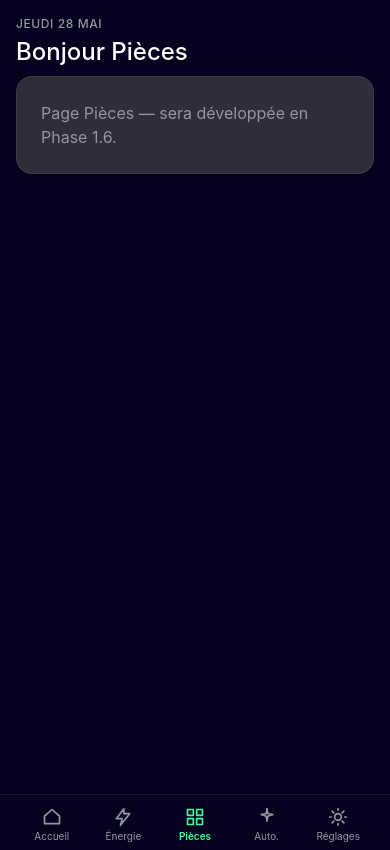
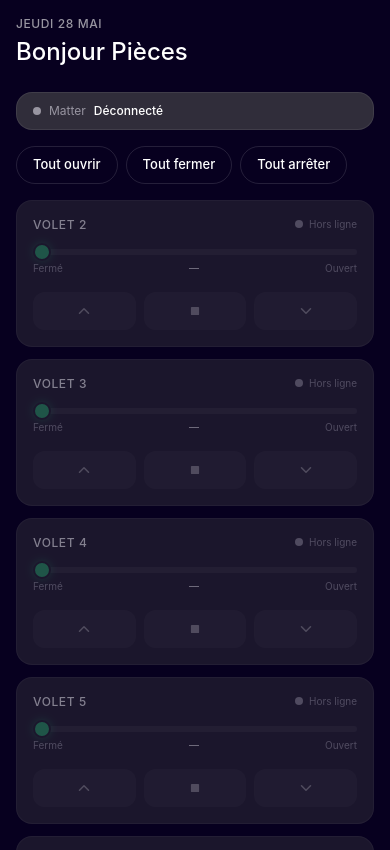
Before and after one commit to LaurentFrx/Domo, a SvelteKit app: page /pieces in a window 390 px wide. Shown: the top 850 px of the page. Built offline with nearby package versions, Linux system fonts and the light colour scheme; no server answers.

Commit message:
feat(pieces): page Pièces avec 8 volets Matter
Connexion WebSocket Matter au mount, déconnexion au destroy. Bandeau de
statut (connecté / reconnexion / déconnecté), actions groupées, grille
responsive 1 col mobile / 2 cols desktop pour les nœuds 2-7 et 12-13.

```diff
--- a/src/routes/pieces/+page.svelte
+++ b/src/routes/pieces/+page.svelte
@@ -1,13 +1,61 @@
 <script lang="ts">
+  import { onMount, onDestroy } from 'svelte';
   import Header from '$components/layout/Header.svelte';
+  import VoletTile from '$components/tiles/VoletTile.svelte';
+  import VoletGroupActions from '$components/tiles/VoletGroupActions.svelte';
+  import { matter } from '$stores/matter.svelte';
+
+  // Nœuds volets identifiés (cf. inventaire Matter — node 1 = smart plug, ignoré).
+  const VOLET_NODES: readonly number[] = [2, 3, 4, 5, 6, 7, 12, 13];
+
+  onMount(() => {
+    matter.connect();
+  });
+
+  onDestroy(() => {
+    matter.disconnect();
+  });
+
+  const statusLabel = $derived(
+    matter.connected ? 'Connecté' : matter.reconnecting ? 'Reconnexion…' : 'Déconnecté'
+  );
+
+  const statusColor = $derived(
+    matter.connected
+      ? 'var(--accent-500)'
+      : matter.reconnecting
+        ? 'var(--warning)'
+        : 'var(--text-secondary)'
+  );
 </script>
 
 <svelte:head>
   <title>Pièces — Domo</title>
 </svelte:head>
 
-<Header name="Pièces" />
+<div class="flex flex-col gap-4 pb-6">
+  <Header name="Pièces" />
 
-<div class="rounded-2xl border border-[var(--border-subtle)] bg-[var(--surface-card)] p-6">
-  <p class="text-[var(--text-secondary)]">Page Pièces — sera développée en Phase 1.6.</p>
+  <!-- Statut connexion Matter -->
+  <div
+    class="flex items-center gap-2 rounded-2xl border border-[var(--border-subtle)] bg-[var(--surface-card)] px-4 py-2.5"
+  >
+    <span
+      class="h-2 w-2 rounded-full transition-colors"
+      class:animate-pulse={matter.reconnecting}
+      style:background-color={statusColor}
+    ></span>
+    <span class="text-xs text-[var(--text-secondary)]">Matter</span>
+    <span class="text-xs font-medium text-white">{statusLabel}</span>
+  </div>
+
+  <!-- Actions groupées -->
+  <VoletGroupActions nodeIds={[...VOLET_NODES]} />
+
+  <!-- Grille des volets -->
+  <div class="grid grid-cols-1 gap-3 sm:grid-cols-2">
+    {#each VOLET_NODES as nodeId (nodeId)}
+      <VoletTile {nodeId} />
+    {/each}
+  </div>
 </div>
```
